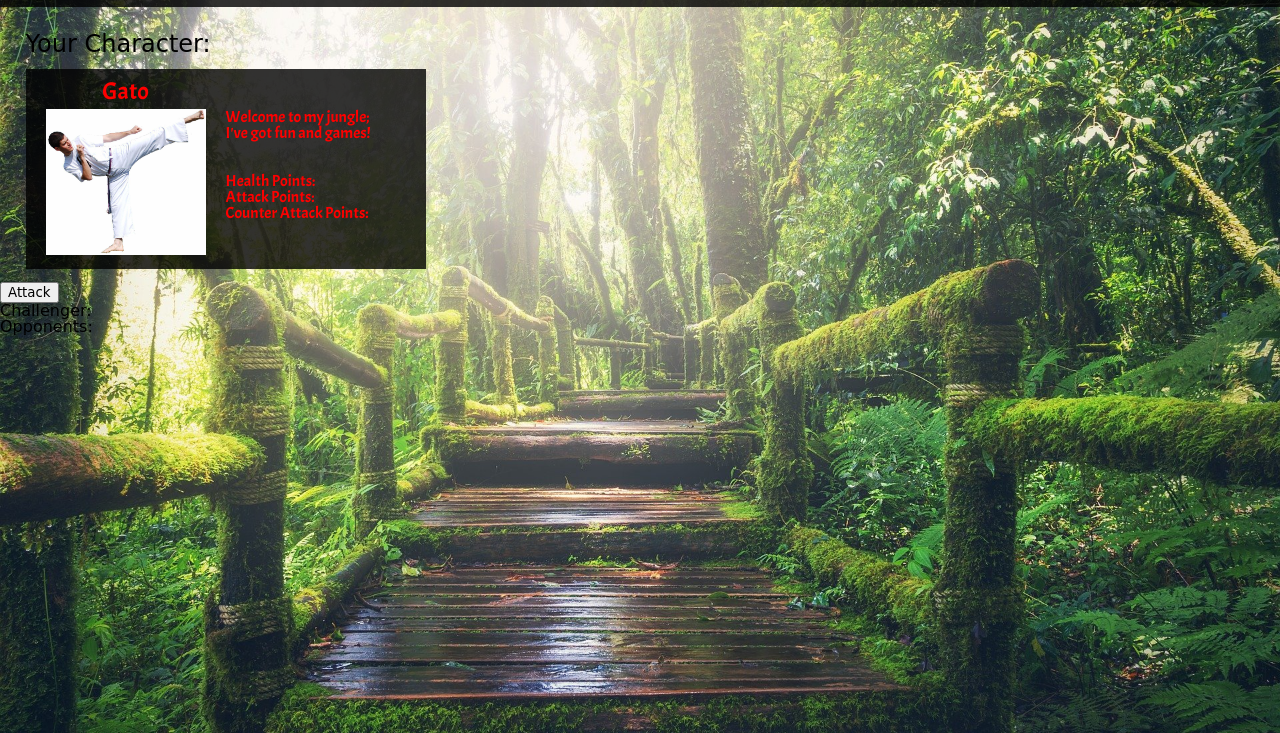
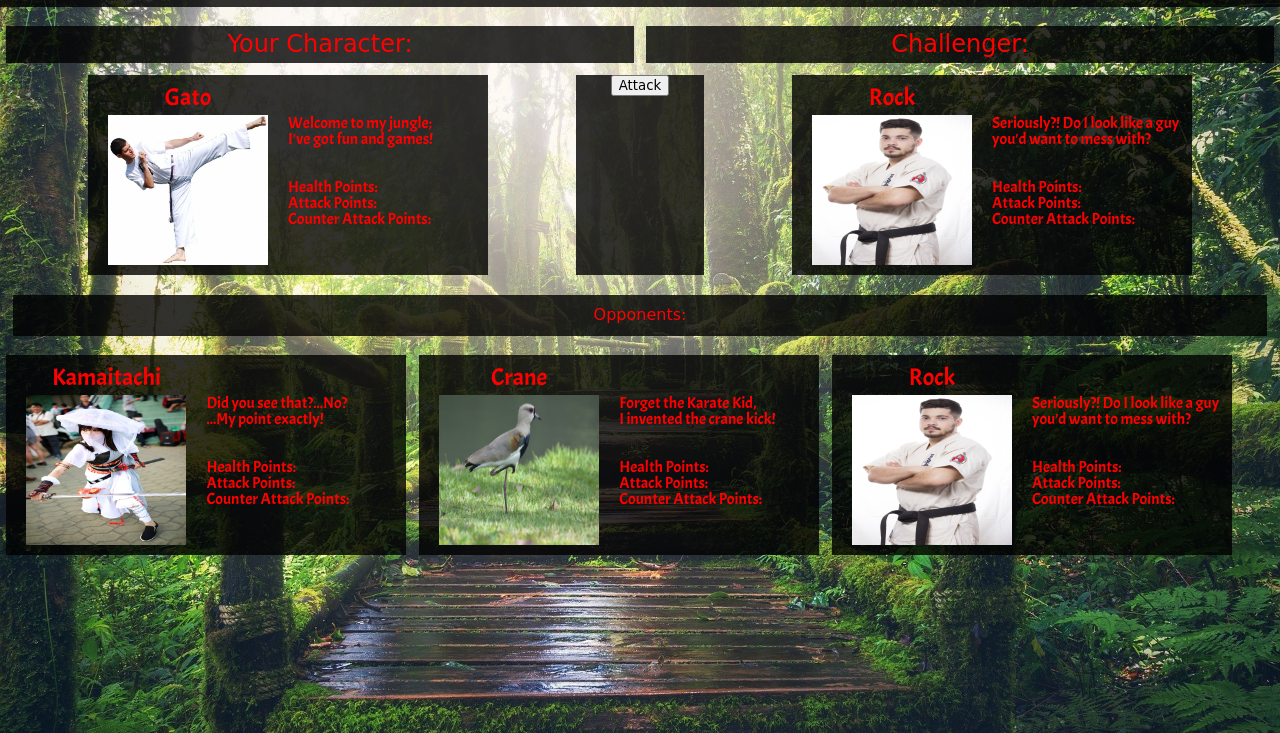
Before and after one commit to msyphus/rpg-game, a plain HTML site: page index.html in a window 1280 px wide. Shown: the part 67-800 px from the top of the page. Drawn offline with Linux system fonts and the light colour scheme; a web font is replaced by a local one.

Commit message:
rough design of game style

```diff
--- a/assets/css/style.css
+++ b/assets/css/style.css
@@ -16,13 +16,53 @@ header {
     padding: 1% 2%;
 }
 
-h1, h2{
+h1 {
     font-family: 'Shojumaru', cursive;
+    color: red;
 }
 
-#user {
-    margin: 2% 2% 1%;
+h2{
+    background-color: rgba(0,0,0,0.80);
+    font-family: 'Shojumaru', cursive;
+    color: red;
+    margin: 1%;
+    padding: 1%;
+}
+
+p {
+    font-family: 'Yeon Sung', cursive;
+}
+
+.characterTitles {
+    margin:1% 0;
+}
+
+.userTitle {
+    float: left;
+    display:inline;
+    width: 50%;
     font-size: 1.5rem;
+    text-align: center;
+}
+
+.challengerTitle {
+    float: right;
+    display:inline;
+    width: 50%;
+    font-size: 1.5rem;
+    text-align: center;
+}
+
+.userWindow {
+    width: 45%;
+    float: left;
+    margin: auto;
+}
+
+.challengerWindow {
+    width: 45%;
+    float: right;
+    margin: auto;
 }
 
 .characterCard {
@@ -30,7 +70,7 @@ h1, h2{
     width: 400px;
     height: 200px;
     background-color: rgba(0,0,0,0.80);
-    margin: 1% 2%;
+    margin: 1% auto;
 }
 
 .characterNameSpace {
@@ -49,7 +89,7 @@ h1, h2{
 .characterImg {
     position: absolute;
     width: 40%;
-    height: auto;
+    height: 75%;
     float: left;
     margin-left: 5%;
 }
@@ -61,10 +101,36 @@ h1, h2{
     color: red;
 }
 
-p {
-    font-family: 'Yeon Sung', cursive;
+.fightScene {
+    width: 10%;
+    height: 200px;
+    display: inline-block;
+    text-align: center;
+    margin: 0.5% 0;
+    background-color: rgba(0,0,0,0.80);
 }
 
 button {
     font-family: 'Shojumaru', cursive;
 }
+
+.opponentTitle {
+    clear: both;
+    text-align: center;
+}
+
+.opponentLineUp {
+    width: 100%;
+    margin: auto;
+    clear: both;
+}
+
+.opponentCard {
+    display: inline;
+    float: left;
+    position: relative;
+    width: 400px;
+    height: 200px;
+    background-color: rgba(0,0,0,0.80);
+    margin: 0.5%;
+}
--- a/index.html
+++ b/index.html
@@ -14,8 +14,17 @@
         <h1>Martial Arts Mashup RPG</h1>
     </header>
 
+    <section class="characterTitles">
+        <div class="userTitle">
+        <h2 style="text-align:center;">Your Character: </h2>
+        </div>
+        <div class="challengerTitle">
+        <h2 style="text-align:center;">Challenger: </h2>
+        </div>
+    </section>
+
     <section>
-        <h2 id="user">Your Character: </h2>
+        <div class="userWindow">
             <div class="characterCard">
                 <div class="characterNameSpace">
                     <h4 class="characterName">Gato</h4>
@@ -29,20 +38,74 @@
                 <br>
                 <p id="userCntAttack">Counter Attack Points: </p>
             </div>
+        </div>
+
+        <div class="fightScene">
+            <button id="attack">Attack</button>
+            <p id="fight-info"></p>
+        </div>
+
+        <div class="challengerWindow">
+            <div class="characterCard">
+                <div class="characterNameSpace">
+                    <h4 class="characterName">Rock</h4>
+                </div>
+                <img class="characterImg" src="assets/images/karate.jpg" alt="User Character">
+                <p class="characterQuote">Seriously?! Do I look like a guy you'd want to mess with?</p>
+                <br><br><br><br>
+                <p id="userHealth">Health Points: </p>
+                <br>
+                <p id="userAttack">Attack Points: </p>
+                <br>
+                <p id="userCntAttack">Counter Attack Points: </p>
+            </div>
+        </div>
     </section>
 
-    <section>
-        <button id="attack">Attack</button>
-        <p id="fight-info"></p>
+    <section class="opponentTitle">
+        <h2>Opponents:</h2>
     </section>
 
-    <section>
-        <h2 id="challenger">Challenger: </h2>
+    <section class ="opponentLineUp">
+        <div class="opponentCard">
+            <div class="characterNameSpace">
+                <h4 class="characterName">Kamaitachi</h4>
+            </div>
+            <img class="characterImg" src="assets/images/ninja.jpg" alt="User Character">
+            <p class="characterQuote">Did you see that?...No? <br> ...My point exactly!</p>
+            <br><br><br><br>
+            <p id="userHealth">Health Points: </p>
+            <br>
+            <p id="userAttack">Attack Points: </p>
+            <br>
+            <p id="userCntAttack">Counter Attack Points: </p>
+        </div>
+        <div class="opponentCard">
+            <div class="characterNameSpace">
+                <h4 class="characterName">Crane</h4>
+            </div>
+            <img class="characterImg" src="assets/images/crane.jpg" alt="User Character">
+            <p class="characterQuote">Forget the Karate Kid, <br> I invented the crane kick!</p>
+            <br><br><br><br>
+            <p id="userHealth">Health Points: </p>
+            <br>
+            <p id="userAttack">Attack Points: </p>
+            <br>
+            <p id="userCntAttack">Counter Attack Points: </p>
+        </div>
+        <div class="opponentCard">
+            <div class="characterNameSpace">
+                <h4 class="characterName">Rock</h4>
+            </div>
+            <img class="characterImg" src="assets/images/karate.jpg" alt="User Character">
+            <p class="characterQuote">Seriously?! Do I look like a guy you'd want to mess with?</p>
+            <br><br><br><br>
+            <p id="userHealth">Health Points: </p>
+            <br>
+            <p id="userAttack">Attack Points: </p>
+            <br>
+            <p id="userCntAttack">Counter Attack Points: </p>
+        </div>
     </section>
-
-    <section>
-        <h2 id="opponents">Opponents:</h2>
-    </section>
-
 </body>
 </html>
```
Lines whose indentation alone changed are shown as unchanged.
